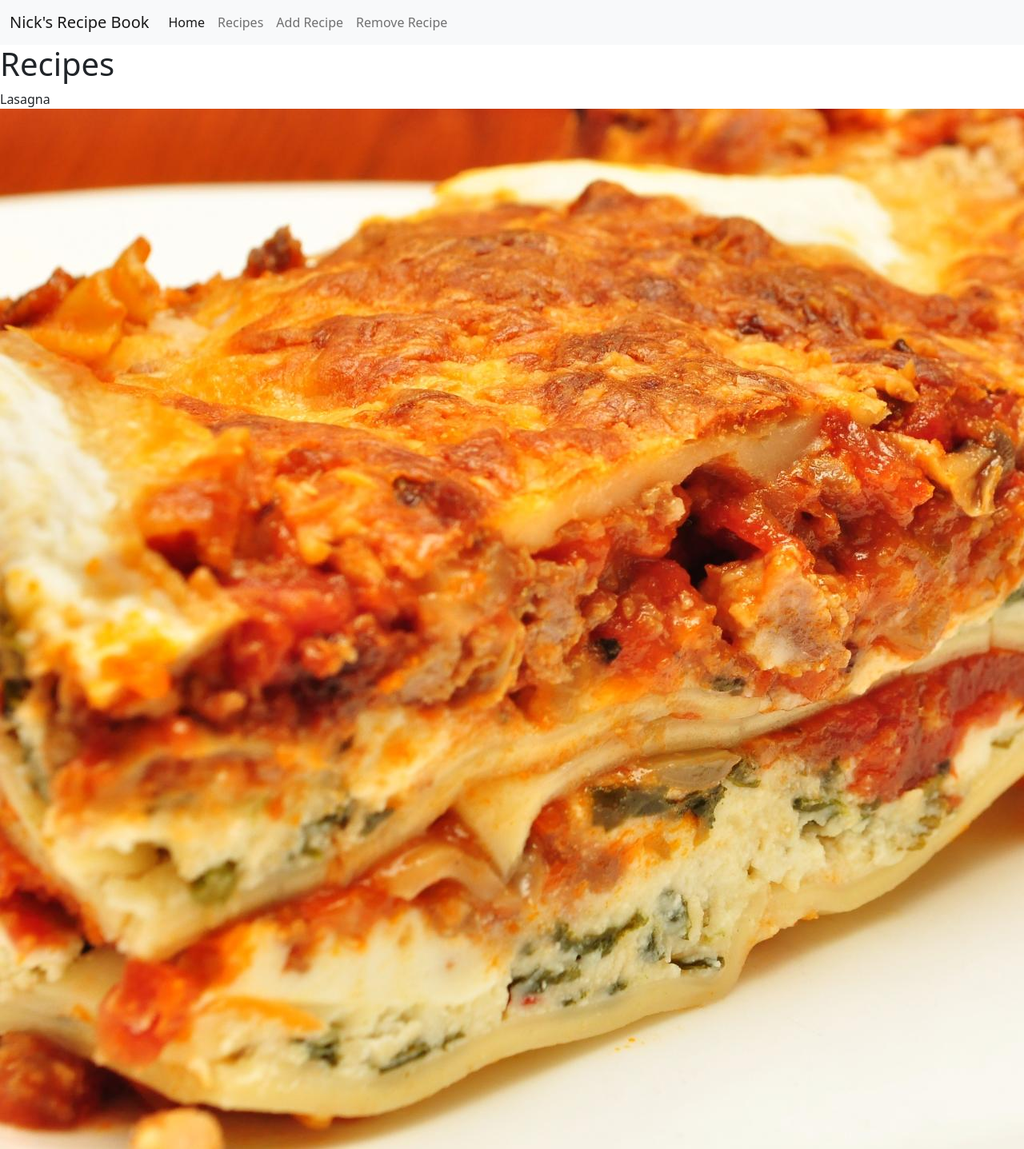
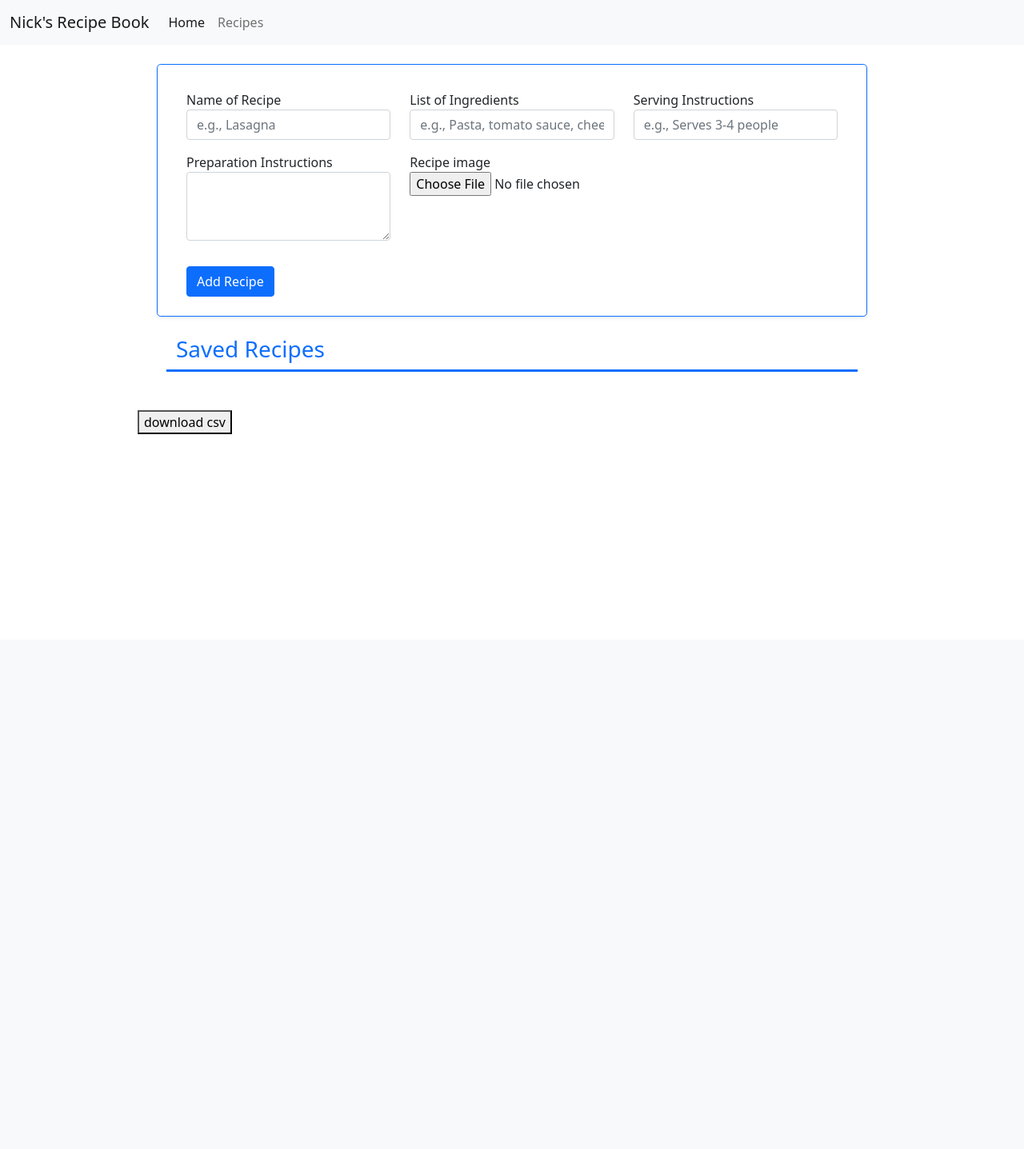
Before and after one commit to nicholasjamesbaker/Nick-CP1895, a Flask app: page /recipes in a window 1280 px wide; the page is wider, and only the part inside the window is pictured. Shown: that part at 80% size. After the commit the page ends 543 px from the top of that part, so only its background shows below. Run offline with Flask 2, Linux system fonts and the light colour scheme; some libraries are stand-ins or nearby versions.

Commit message:
Added recipe input, recipe display, recipe delete and export to CSV elements

```diff
--- a/Project/templates/recipes.html
+++ b/Project/templates/recipes.html
@@ -3,7 +3,7 @@
 <head>
     <link href="https://cdn.jsdelivr.net/npm/bootstrap@5.1.3/dist/css/bootstrap.min.css" rel="stylesheet" integrity="sha384-1BmE4kWBq78iYhFldvKuhfTAU6auU8tT94WrHftjDbrCEXSU1oBoqyl2QvZ6jIW3" crossorigin="anonymous">
     <meta charset="UTF-8">
-    <title>Photo Album</title>
+    <title>Recipes</title>
 </head>
     <body>
             <nav class="navbar navbar-expand-lg navbar-light bg-light">
@@ -20,21 +20,50 @@
                 <li class="nav-item">
                   <a class="nav-link" href="{{ url_for('recipes')}}">Recipes</a>
                 </li>
-                <li class="nav-item">
-                  <a class="nav-link" href="#">Add Recipe</a>
-                </li>
-                <li class="nav-item">
-                  <a class="nav-link" href="#">Remove Recipe</a>
-                </li>
               </ul>
             </div>
           </div>
         </nav>
-        <h1>Recipes</h1>
-        {% for image in images %}
-        Lasagna
-        <img src="static/images/{{image}}"></img>
-        {%endfor%}
+            <div class="container w-75">
+                <form method = post enctype = multipart/form-data id="recipe-form" class="p-4 m-4 row shadow-sm rounded-3 border border-primary">
+                  <div class="form-group col-md-4 my-2">
+                    <label for="name">Name of Recipe</label>
+                    <input required autocomplete="off" type="text" id="name" class="form-control" placeholder="e.g., Lasagna">
+                  </div>
+                  <div class="form-group col-md-4 my-2">
+                    <label for="ingredients">List of Ingredients</label>
+                    <input required autocomplete="off" type="text" id="ingredients" class="form-control" placeholder="e.g., Pasta, tomato sauce, cheese">
+                  </div>
+                  <div class="form-group col-md-4 my-2">
+                    <label for="serving">Serving Instructions</label>
+                    <input required autocomplete="off" type="text" id="serving" class="form-control" placeholder="e.g., Serves 3-4 people">
+                  </div>
+                  <div class="form-group col-md-4 my-2">
+                    <label for="prep">Preparation Instructions</label>
+                      <textarea class="form-control" id="prep" rows="3"></textarea>
+                  </div>
+                    <div class="form-group col-md-4 my-2">
+                    <label for="recipe_image">Recipe image</label>
+                    <input name="file" type="file" id="recipe_image" accept=".jpg,.jpeg,.png" onchange="validateFileType()">
+                  </div>
+                  <div class="form-group mt-4">
+                    <input type="submit" value="Add Recipe" class="btn btn-primary">
+                  </div>
+                </form>
+                <div class="container">
+                    <div class="row m-4 border-bottom border-3 border-primary">
+                        <p class="h3 text-primary">Saved Recipes</p>
+                    </div>
+                </div>
+                    <div class="row row-cols-1 row-cols-md-3 mx-4 my-6 text-center" id="recipe-container">
+                    </div>
+                <div class="form-group mt-4">
+                <button onclick="downloadCSV(listItems)">download csv</button>
+                    </div>
+            </div>
     <script src="https://cdn.jsdelivr.net/npm/bootstrap@5.1.3/dist/js/bootstrap.bundle.min.js" integrity="sha384-ka7Sk0Gln4gmtz2MlQnikT1wXgYsOg+OMhuP+IlRH9sENBO0LRn5q+8nbTov4+1p" crossorigin="anonymous"></script>
+    <script src="https://cdnjs.cloudflare.com/ajax/libs/dompurify/2.3.6/purify.js"></script>
+    <script defer type="text/javascript" src="{{ url_for('static', filename='recipes.js') }}"></script>
+    <script src="https://cdn.jsdelivr.net/npm/file-saver@2.0.2/dist/FileSaver.min.js"></script>
     </body>
 </html>
```
